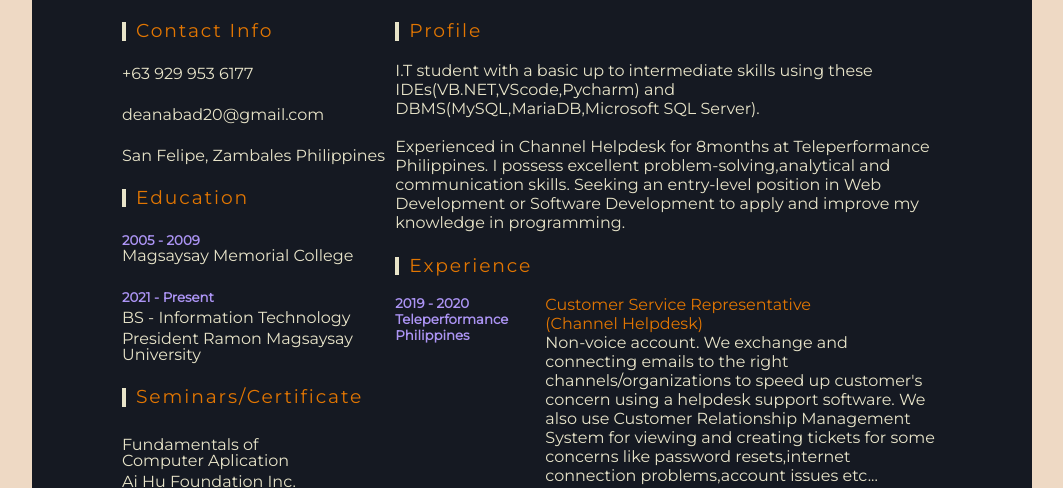
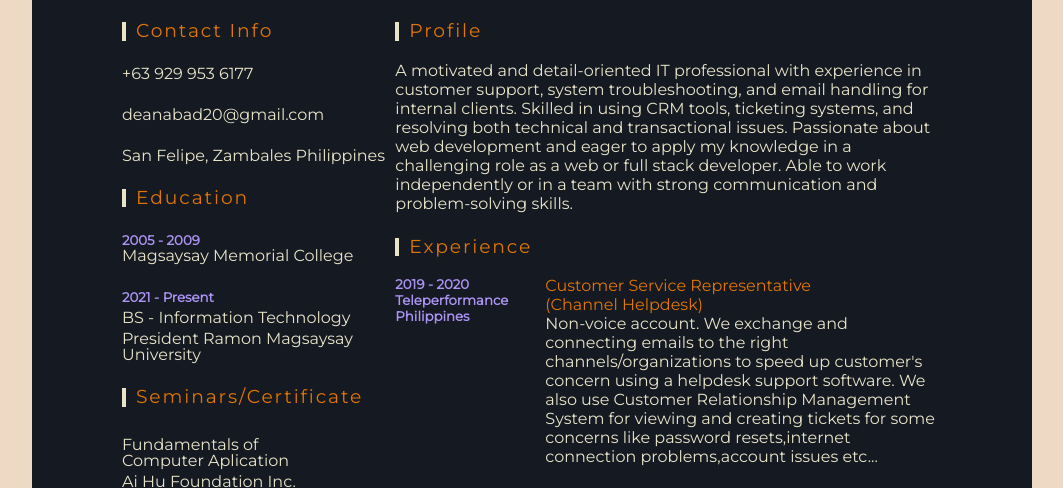
Before and after one commit to DeanNy06/DeanOnlineCV.github.io, a plain HTML site: page index.html in a window 1280 px wide. Shown: the part 294-782 px from the top of the page, without its empty margins (108-1171 px from the left). Drawn offline with Linux system fonts and the light colour scheme.

Commit message:
Update index.html

```diff
--- a/index.html
+++ b/index.html
@@ -83,12 +83,9 @@
       <div class="right">
         <div class="summary">
           <h3>Profile</h3>
-          <p>I.T student with a basic up to intermediate skills
-            using these IDEs(VB.NET,VScode,Pycharm) and DBMS(MySQL,MariaDB,Microsoft SQL Server).<br><br>
-            Experienced in Channel Helpdesk for 8months at Teleperformance
-            Philippines. I possess excellent problem-solving,analytical
-            and communication skills. Seeking an entry-level position in
-            Web Development or Software Development to apply and improve my knowledge in programming.</p>
+          <p>A motivated and detail-oriented IT professional with experience in customer support, system troubleshooting, and email handling for internal clients. Skilled in using CRM
+            tools, ticketing systems, and resolving both technical and transactional issues. Passionate about web development and eager to apply my knowledge in a challenging role as a
+            web or full stack developer. Able to work independently or in a team with strong communication and problem-solving skills.</p>
         </div>
         <div class="about">
           <h3>Experience</h3>
```
